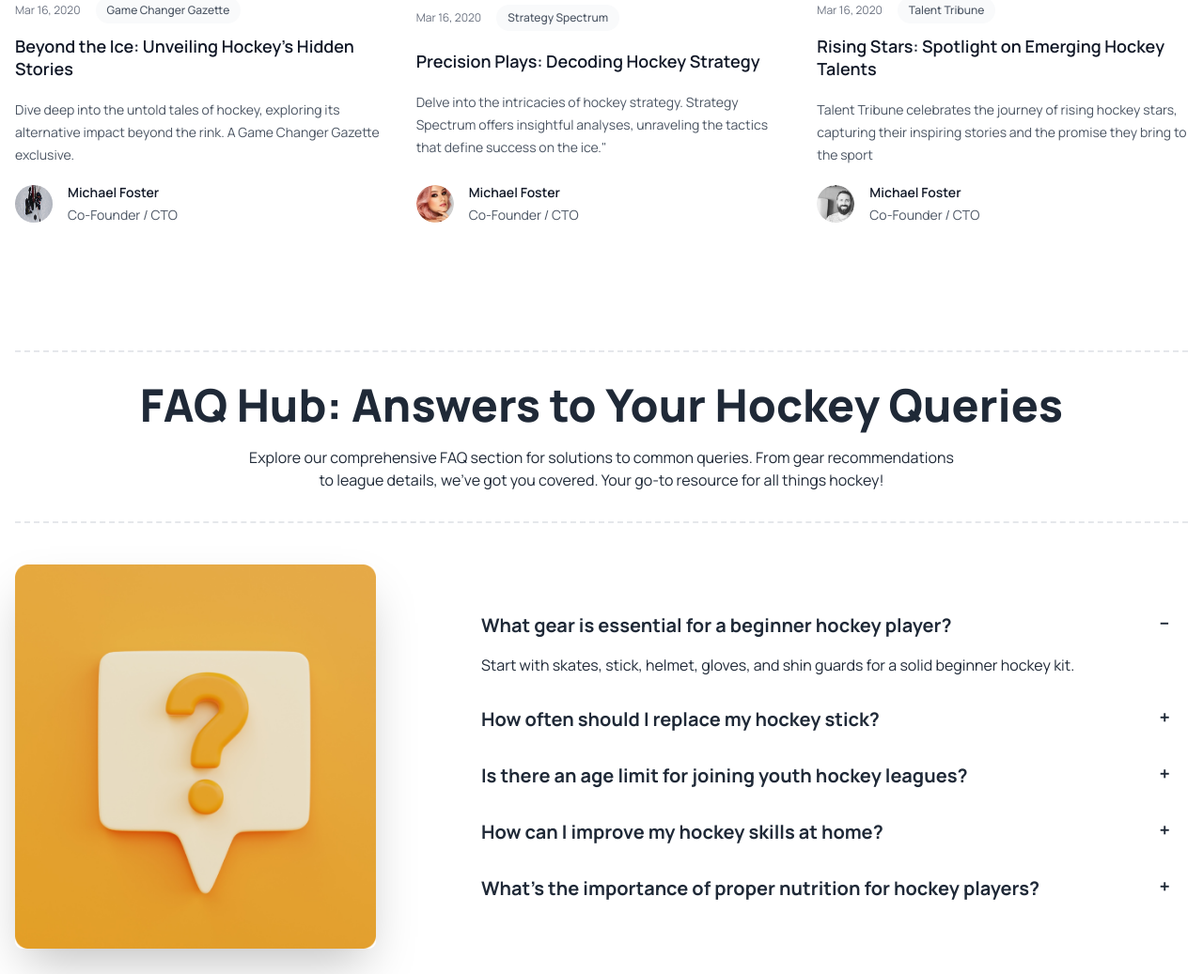
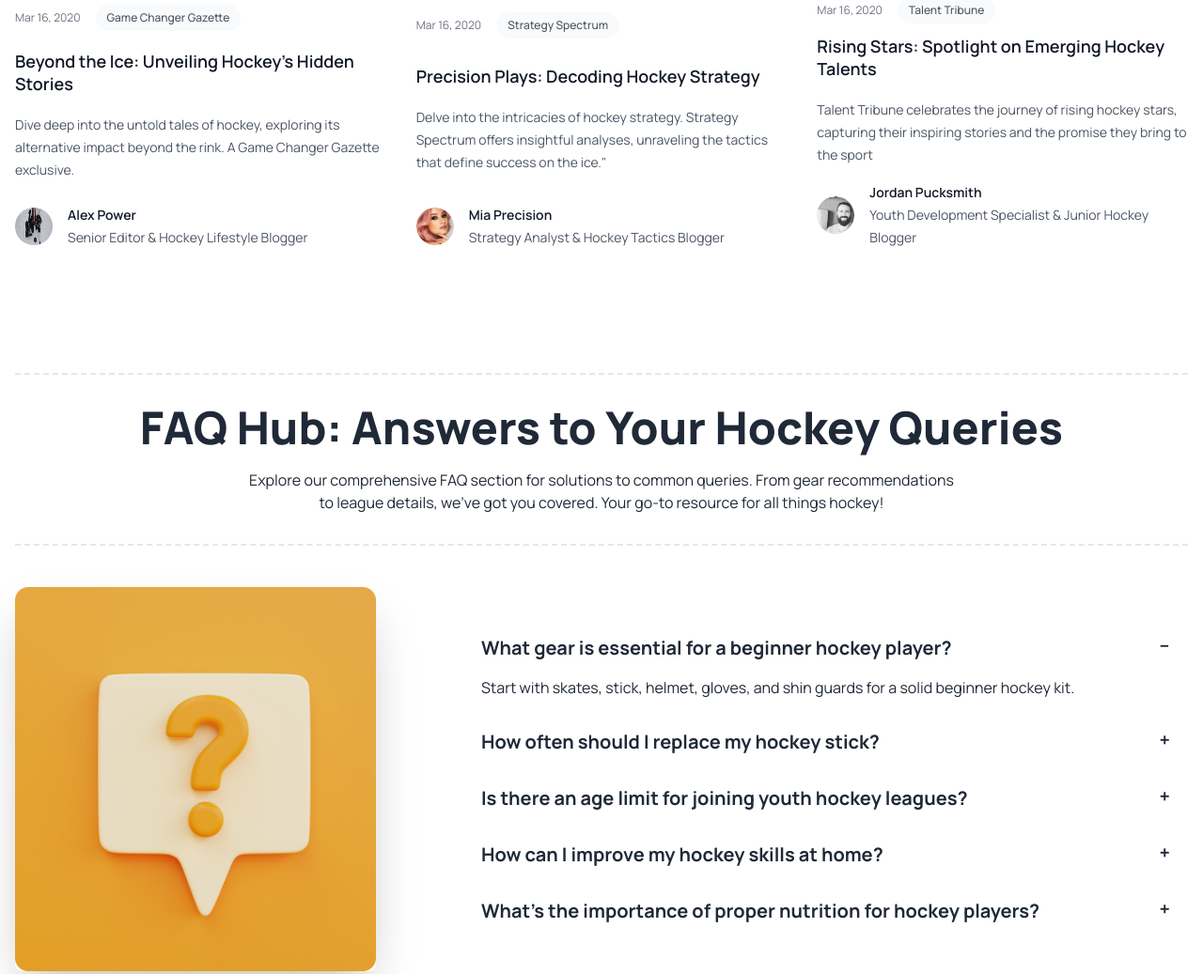
Before and after one commit to Tasnimul-Shakil/Hockeys-Responsive-Website, a plain HTML site: page index.html in a window 1280 px wide. Shown: the part 4806-5843 px from the top of the page at 94% size. Drawn offline with nearby package versions, Linux system fonts and the light colour scheme.

Commit message:
Seriously this is the Final Commit

```diff
--- a/index.html
+++ b/index.html
@@ -548,10 +548,10 @@
                       <p class="font-semibold text-gray-900">
                         <a href="#">
                           <span class="absolute inset-0"></span>
-                          Michael Foster
+                          Alex Power
                         </a>
                       </p>
-                      <p class="text-gray-600">Co-Founder / CTO</p>
+                      <p class="text-gray-600">Senior Editor & Hockey Lifestyle Blogger </p>
                     </div>
                   </div>
                 </article>
@@ -577,10 +577,10 @@
                       <p class="font-semibold text-gray-900">
                         <a href="#">
                           <span class="absolute inset-0"></span>
-                          Michael Foster
+                          Mia Precision
                         </a>
                       </p>
-                      <p class="text-gray-600">Co-Founder / CTO</p>
+                      <p class="text-gray-600">Strategy Analyst & Hockey Tactics Blogger</p>
                     </div>
                   </div>
                 </article>
@@ -606,10 +606,10 @@
                       <p class="font-semibold text-gray-900">
                         <a href="#">
                           <span class="absolute inset-0"></span>
-                          Michael Foster
+                          Jordan Pucksmith
                         </a>
                       </p>
-                      <p class="text-gray-600">Co-Founder / CTO</p>
+                      <p class="text-gray-600">Youth Development Specialist & Junior Hockey Blogger</p>
                     </div>
                   </div>
                 </article>
@@ -627,7 +627,7 @@
         </div>
         <div class="py-11">
           <div class="flex flex-col items-center lg:gap-24 lg:flex-row justify-between">
-            <img src="/images/FAQ.png" class="w-3/4 lg:max-w-sm rounded-lg shadow-2xl" />
+            <img src="./images/FAQ.png" class="w-3/4 lg:max-w-sm rounded-lg shadow-2xl" />
             <div class="justify-start text-left">
               <!-- first question -->
               <div class="collapse collapse-plus ">
@@ -803,7 +803,7 @@
       <section class="text-center my-24">
         <div class="bg-white ">
           <div class="mx-auto items-center max-w-7xl px-6 lg:px-8">
-            <h2 class="text-center text-lg font-semibold leading-8 text-gray-900">Trusted by the world’s most innovative teams</h2>
+            <h2 class="text-center text-3xl font-extrabold leading-8 text-gray-900">Our Social Media Info</h2>
             <div class="mx-auto mt-10 grid max-w-lg grid-cols-3 items-center gap-x-8 gap-y-10 sm:l sm:grid-cols-3 sm:gap-x-10 lg:mx-0 lg:max-w-none lg:grid-cols-5">
               <a href="https://www.facebook.com/MTasnimulHoque/" target="_blank"><i class="text-5xl fa-brands fa-facebook"></i></a>
               <a href="https://twitter.com/tasnimul_hoque/" target="_blank"><i class="text-5xl fa-brands fa-twitter"></i></a>
```
